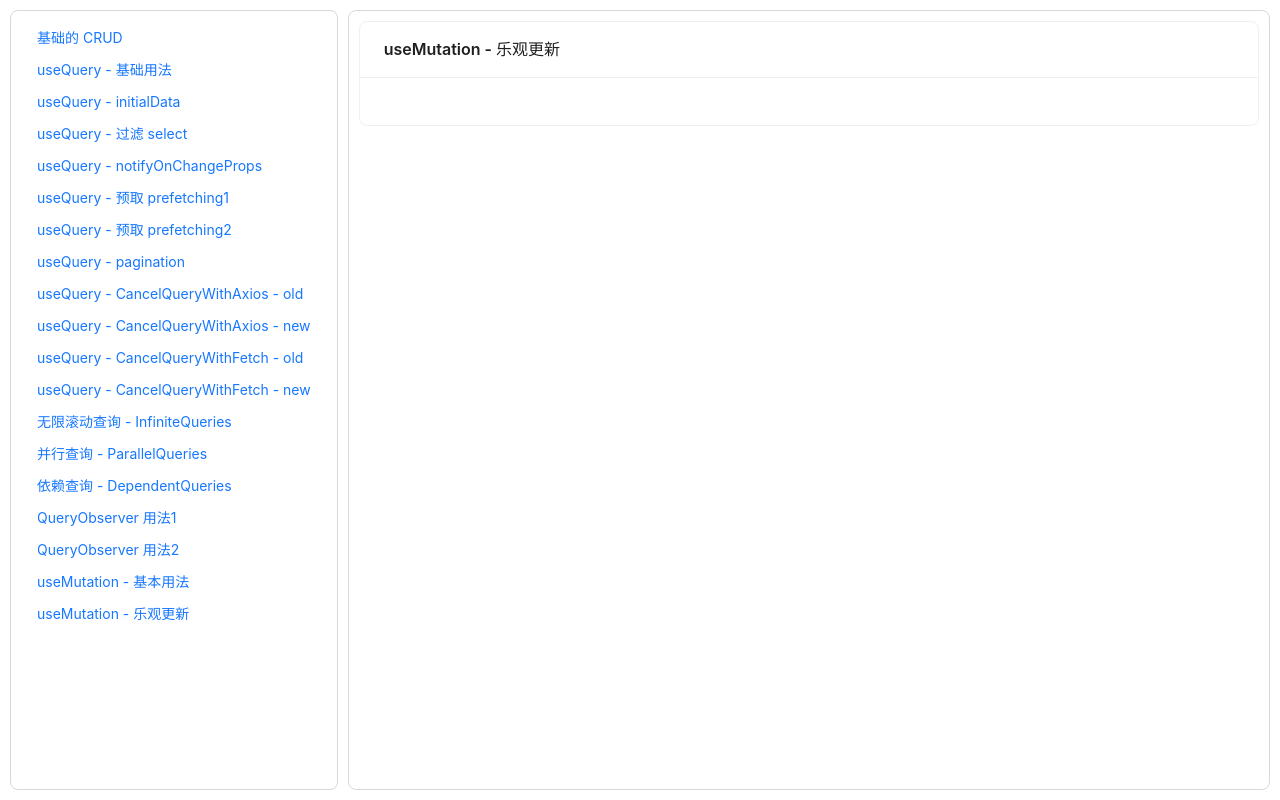
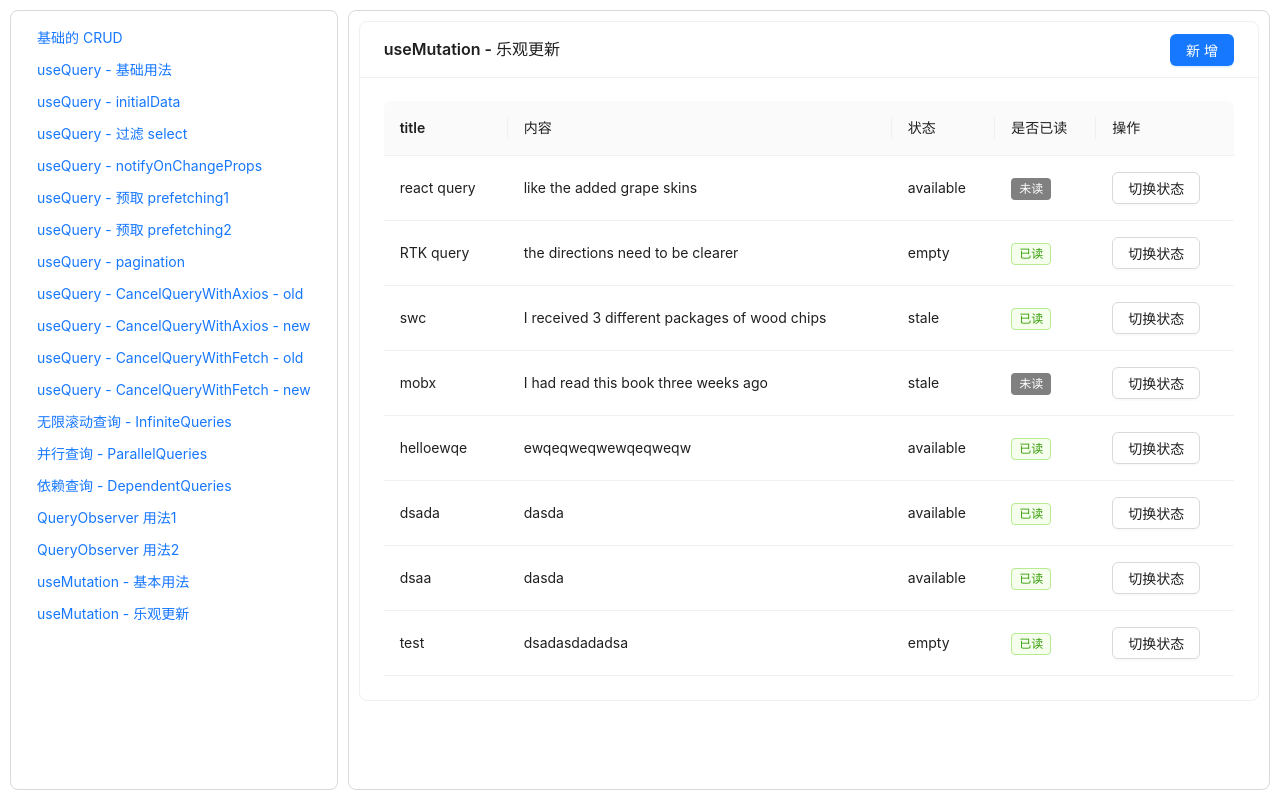
Before and after one commit to ian-kevin126/react-query-best-practices, a React (Vite) app: page /OptimisticUpdate in a window 1280 px wide. Built offline with nearby package versions, Linux system fonts and the light colour scheme; data requests are answered from the project's data file.

Commit message:
feat: finish optimistic update

```diff
--- a/db.json
+++ b/db.json
@@ -97,25 +97,25 @@
   },
   "articles": [
     {
-      "id": 1,
       "content": "like the added grape skins",
       "title": "react query",
       "hasRead": false,
-      "status": "available"
+      "status": "available",
+      "id": 1
     },
     {
-      "id": 2,
       "content": "the directions need to be clearer",
       "title": "RTK query",
       "hasRead": true,
-      "status": "empty"
+      "status": "empty",
+      "id": 2
     },
     {
-      "id": 3,
       "content": "I received 3 different packages of wood chips",
       "title": "swc",
-      "hasRead": false,
-      "status": "stale"
+      "hasRead": true,
+      "status": "stale",
+      "id": 3
     },
     {
       "id": 4,
@@ -123,6 +123,34 @@
       "title": "mobx",
       "hasRead": false,
       "status": "stale"
+    },
+    {
+      "title": "helloewqe",
+      "content": "ewqeqweqwewqeqweqw",
+      "hasRead": true,
+      "status": "available",
+      "id": 5
+    },
+    {
+      "title": "dsada",
+      "content": "dasda",
+      "hasRead": true,
+      "status": "available",
+      "id": 6
+    },
+    {
+      "title": "dsaa",
+      "content": "dasda",
+      "hasRead": true,
+      "status": "available",
+      "id": 7
+    },
+    {
+      "title": "test",
+      "content": "dsadasdadadsa",
+      "hasRead": true,
+      "status": "empty",
+      "id": 8
     }
   ]
 }
--- a/src/pages/Mutation/OptimisticUpdate.tsx
+++ b/src/pages/Mutation/OptimisticUpdate.tsx
@@ -1,62 +1,302 @@
-import * as React from "react";
+import { useState } from "react";
+import {
+  Button,
+  Card,
+  Form,
+  Input,
+  Modal,
+  Radio,
+  Space,
+  Table,
+  Tag,
+  message,
+} from "antd";
 import { useQueryClient, useMutation } from "@tanstack/react-query";
 import {
   FETCH_ARTICLE_LIST_KEY,
   createArticleAPI,
+  updateArticleAPI,
   useFetchArticleList,
 } from "@/api/article";
 import { Article } from "@/types/article";
-import { Card } from "antd";
+
+type FieldType = {
+  title?: string;
+  content?: string;
+  hasRead?: boolean;
+  status?: string;
+};
 
 const OptimisticUpdate = () => {
+  const [createArticleModalVisible, setCreateArticleModalVisible] =
+    useState(false);
+
+  const [form] = Form.useForm();
+  const [messageApi, contextHolder] = message.useMessage();
+
   const queryClient = useQueryClient();
-  const [text, setText] = React.useState("");
-  const { isFetching, ...queryInfo } = useFetchArticleList();
+  const { data } = useFetchArticleList();
 
-  const { mutate, isLoading } = useMutation({
-    mutationFn: (newArticle) => createArticleAPI(newArticle),
+  const { mutate: createArticleMutate, mutateAsync } = useMutation({
+    mutationFn: (newArticle: Article) => createArticleAPI(newArticle),
     // When mutate is called:
-    onMutate: async (newArticle: string) => {
-      setText("");
-      // Cancel any outgoing refetches
-      // (so they don't overwrite our optimistic update)
+    onMutate: async (newArticle: Article) => {
+      // 取消任何传出的重试
+      //（这样它们就不会覆盖我们的乐观更新）
       await queryClient.cancelQueries({ queryKey: [FETCH_ARTICLE_LIST_KEY] });
 
-      // Snapshot the previous value
-      const previousTodos = queryClient.getQueryData<Article>([
+      // 前一个值的快照
+      const prevArticles = queryClient.getQueryData<Article[]>([
         FETCH_ARTICLE_LIST_KEY,
       ]);
 
-      // Optimistically update to the new value
-      if (previousTodos) {
-        queryClient.setQueryData<Article>([FETCH_ARTICLE_LIST_KEY], {
-          ...previousTodos,
-          items: [
-            ...previousTodos.items,
-            { id: Math.random().toString(), text: newArticle },
-          ],
-        });
+      // 乐观地更新为新值
+      if (prevArticles) {
+        queryClient.setQueryData<Article[]>(
+          [FETCH_ARTICLE_LIST_KEY],
+          [...prevArticles, newArticle]
+        );
       }
 
-      return { previousTodos };
+      // 返回包含快照值的上下文对象
+      return { prevArticles };
     },
-    // If the mutation fails,
-    // use the context returned from onMutate to roll back
+    // 如果更新失败，使用上下文回滚我们的配置更新
     onError: (err, variables, context) => {
-      if (context?.previousTodos) {
-        queryClient.setQueryData<Article>(
+      console.log(
+        "🚀 ~ file: OptimisticUpdate.tsx:66 ~ OptimisticUpdate ~ variables:",
+        variables,
+        err
+      );
+      if (context?.prevArticles) {
+        queryClient.setQueryData<Article[]>(
           [FETCH_ARTICLE_LIST_KEY],
-          context.previousTodos
+          context.prevArticles
         );
       }
     },
-    // Always refetch after error or success:
+    // 其他配置更改可能已经发生，触发数据重获取
+    // 但值得注意的是，自突变开始以来，我们的用户界面一直是正确的
     onSettled: () => {
       queryClient.invalidateQueries({ queryKey: [FETCH_ARTICLE_LIST_KEY] });
     },
   });
 
-  return <Card title="useMutation - 乐观更新"></Card>;
+  console.log("createArticleMutate", createArticleMutate);
+
+  const { mutate: updateArticleMutate } = useMutation({
+    mutationFn: (curArticle: Article) => updateArticleAPI(curArticle),
+    // When mutate is called:
+    onMutate: async (curArticle: Article) => {
+      // 取消任何传出的重试
+      //（这样它们就不会覆盖我们的乐观更新）
+      await queryClient.cancelQueries({ queryKey: [FETCH_ARTICLE_LIST_KEY] });
+
+      // 前一个值的快照
+      const prevArticles = queryClient.getQueryData<Article[]>([
+        FETCH_ARTICLE_LIST_KEY,
+      ]);
+
+      // 乐观地更新为新值
+      if (prevArticles) {
+        queryClient.setQueryData<Article[]>(
+          [FETCH_ARTICLE_LIST_KEY],
+          prevArticles.map((item: Article) =>
+            curArticle.id === item.id
+              ? { ...item, hasRead: !item.hasRead }
+              : item
+          )
+        );
+      }
+
+      // 返回包含快照值的上下文对象
+      return { prevArticles };
+    },
+    // 如果更新失败，使用上下文回滚我们的配置更新
+    onError: (err, variables, context) => {
+      console.log(
+        "🚀 ~ file: OptimisticUpdate.tsx:120 ~ OptimisticUpdate ~ variables:",
+        variables,
+        err
+      );
+      if (context?.prevArticles) {
+        queryClient.setQueryData<Article[]>(
+          [FETCH_ARTICLE_LIST_KEY],
+          context.prevArticles
+        );
+      }
+    },
+    // 其他配置更改可能已经发生，触发数据重获取
+    // 但值得注意的是，自突变开始以来，我们的用户界面一直是正确的
+    onSettled: () => {
+      queryClient.invalidateQueries({ queryKey: [FETCH_ARTICLE_LIST_KEY] });
+    },
+  });
+
+  const columns = [
+    {
+      title: "title",
+      dataIndex: "title",
+      key: "title",
+    },
+    {
+      title: "内容",
+      dataIndex: "content",
+      key: "content",
+    },
+    {
+      title: "状态",
+      dataIndex: "status",
+      key: "status",
+    },
+    {
+      title: "是否已读",
+      dataIndex: "hasRead",
+      key: "hasRead",
+      render: (hasRead: boolean) => (
+        <Tag color={hasRead ? "green" : "grey"}>
+          {hasRead ? "已读" : "未读"}
+        </Tag>
+      ),
+    },
+    {
+      title: "操作",
+      render: (item: Article) => (
+        <Space>
+          <Button
+            onClick={() => {
+              updateArticleMutate({ ...item, hasRead: !item.hasRead });
+            }}
+          >
+            切换状态
+          </Button>
+        </Space>
+      ),
+    },
+  ];
+
+  const handleOpenCreateArticleModal = () => {
+    setCreateArticleModalVisible(true);
+  };
+
+  const onFinish = async (values: Article) => {
+    try {
+      const res = await mutateAsync({ ...values });
+      if ([201, 200].includes(res.status)) {
+        messageApi.open({
+          type: "success",
+          content: "成功新增Article！",
+        });
+        setCreateArticleModalVisible(false);
+        form.resetFields();
+      }
+    } catch (error) {
+      console.log("🚀 ~ error:", error);
+    }
+
+    // createArticleMutate({ ...values });
+    // setCreateArticleModalVisible(false);
+    // form.resetFields();
+  };
+
+  const onFinishFailed = () => {
+    //
+  };
+
+  return (
+    <Card
+      title="useMutation - 乐观更新"
+      extra={
+        <Button onClick={handleOpenCreateArticleModal} type="primary">
+          新增
+        </Button>
+      }
+    >
+      {contextHolder}
+      <Table
+        dataSource={data}
+        columns={columns}
+        rowKey={(record: Article) => record?.id + record.title}
+        pagination={false}
+      />
+      {createArticleModalVisible && (
+        <Modal
+          open={createArticleModalVisible}
+          centered
+          closable
+          title="新增 Article"
+          footer={false}
+          onCancel={() => {
+            setCreateArticleModalVisible(false);
+            form.resetFields();
+          }}
+        >
+          <Form
+            name="basic"
+            form={form}
+            labelCol={{ span: 5 }}
+            wrapperCol={{ span: 19 }}
+            style={{ maxWidth: 600, padding: "30px 30px 0 20px" }}
+            onFinish={onFinish}
+            onFinishFailed={onFinishFailed}
+            autoComplete="off"
+            initialValues={{
+              title: "",
+              content: "",
+              hasRead: true,
+              status: "empty",
+            }}
+          >
+            <Form.Item<FieldType>
+              label="标题"
+              name="title"
+              rules={[{ required: true, message: "请输入标题!" }]}
+            >
+              <Input placeholder="请输入标题" />
+            </Form.Item>
+
+            <Form.Item<FieldType>
+              label="内容"
+              name="content"
+              rules={[{ required: true, message: "请输入内容!" }]}
+            >
+              <Input.TextArea placeholder="请输入内容" />
+            </Form.Item>
+
+            <Form.Item<FieldType>
+              label="是否已读"
+              name="hasRead"
+              valuePropName="checked"
+              rules={[{ required: true, message: "请选择是否已读!" }]}
+            >
+              <Radio.Group defaultValue={true}>
+                <Radio value={true}>是</Radio>
+                <Radio value={false}>否</Radio>
+              </Radio.Group>
+            </Form.Item>
+
+            <Form.Item<FieldType>
+              label="状态"
+              name="status"
+              rules={[{ required: true, message: "请选择状态!" }]}
+            >
+              <Radio.Group defaultValue={"available"}>
+                <Radio value={"available"}>available</Radio>
+                <Radio value={"empty"}>empty</Radio>
+                <Radio value={"stale"}>stale</Radio>
+              </Radio.Group>
+            </Form.Item>
+
+            <Form.Item wrapperCol={{ offset: 10, span: 14 }}>
+              <Button type="primary" htmlType="submit">
+                提 交
+              </Button>
+            </Form.Item>
+          </Form>
+        </Modal>
+      )}
+    </Card>
+  );
 };
 
 export default OptimisticUpdate;
```
